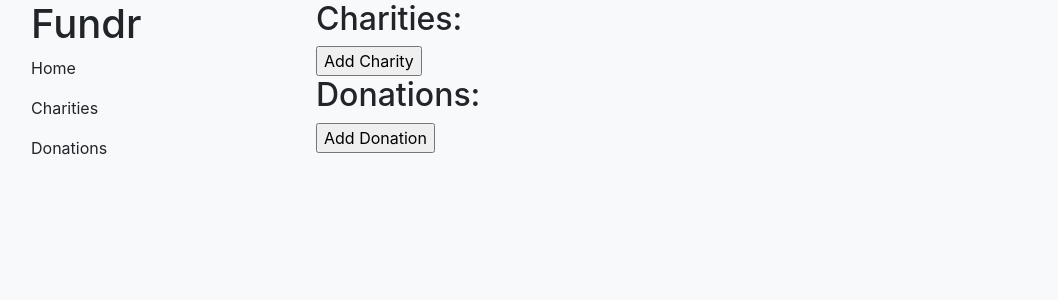
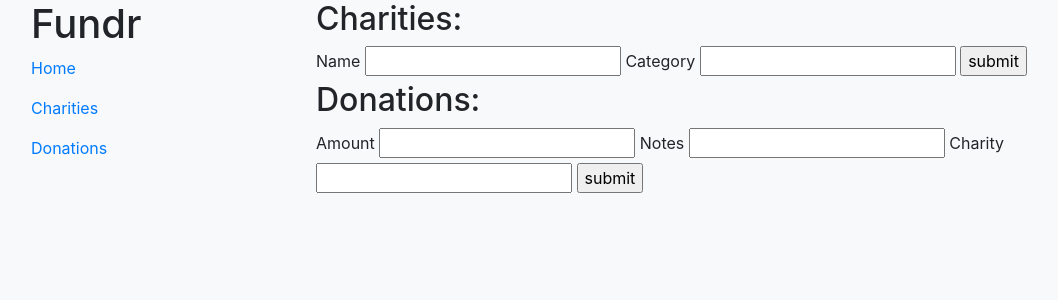
Before and after one commit to ojandali93/acs1700-contractor-project, a Flask app: page / in a window 1280 px wide. Shown: the top 300 px of the page, without its empty margins (54-1112 px from the left). Run offline with Flask 2, Linux system fonts and the light colour scheme; data that the repository does not hold is empty; some libraries are stand-ins or nearby versions.

Commit message:
added the charity pages and donation pages

```diff
--- a/app.py
+++ b/app.py
@@ -12,12 +12,7 @@ app = Flask(__name__)
 
 # Home Page (Shows a list of donations & charities)
 @app.route('/')
-def index():
-  if request.method == 'POST':
-    if request.form['submit'] == 'Add Charity':
-      return render_template('new_charity.html')
-    elif request.form['submit'] == 'Add Donation':
-      return render_template('new_donation.html')
+def home_page():
   all_donations = donations.find()
   all_charities = charities.find()
   return render_template('home_page.html', donations=all_donations, charities=all_charities)
@@ -34,20 +29,8 @@ def all_charities():
   all_charities = charities.find()
   return render_template('all_charities.html', all_charities=all_charities)
 
-# Grabs single donation
-@app.route('/donations/<donation_id>', methods=['GET'])
-def single_donation(donation_id):
-  single_donation = donations.find_one({'_id': ObjectId(donation_id)})
-  return render_template('donation_single.html', single_donation=single_donation)
-
-# Grabs single charity
-@app.route('/charities/<charities_id>', methods=['GET'])
-def single_charity(charities_id):
-  single_charity = charities.find_one({'_id': ObjectId(charities_id)})
-  return render_template('charity_single.html', single_charity=single_charity)
-
 # Create single donation
-@app.route('/donations/', methods=['POST'])
+@app.route('/donations', methods=['POST'])
 def create_donation():
   if request.form.get('charity_name') == '':
     return render_template('new_charity.html')
@@ -62,12 +45,14 @@ def create_donation():
     single_charity['total_donations'] = single_charity['total_donations'] + 1
     single_charity['total_donated'] = single_charity['total_donated'] + request.form.get('amount')
     single_charity['all_donations'].append(new_donation)
-    all_donations = donations.find()
-    return render_template('all_donations.html', all_donations=all_donations)
+  all_donations = donations.find()
+  all_charities = charities.find()
+  return render_template('home_page.html', donations=all_donations, charities=all_charities)
 
 # Create single charity
-@app.route('/charities/', methods=['POST'])
+@app.route('/charities', methods=['POST'])
 def create_charity():
+  print('hello')
   new_charity = {
     'name': request.form.get('charity_name'),
     'category': request.form.get('amount'),
@@ -76,8 +61,11 @@ def create_charity():
     'all_donations': [],
     'created_at': datetime.now()
   }
+  charities.insert_one(new_charity)
+  all_donations = donations.find()
   all_charities = charities.find()
-  return render_template('all_charities.html', all_charities=all_charities)
+  return render_template('home_page.html', donations=all_donations, charities=all_charities)
+
 
 #update a donatoin
 @app.route('/donations/<donation_id>', methods=['POST'])
@@ -96,7 +84,7 @@ def update_donation(donation_id):
 
 #update a charity
 @app.route('/donations/<charity_id>', methods=['POST'])
-def update_donation(charity_id):
+def update_charity(charity_id):
   charity_to_update = charities.find_one({'_id': ObjectId(charity_id)})
   updated_charity = {
     'name': request.form.get('charity_name'),
@@ -124,7 +112,7 @@ def donation_delete(donation_id):
 
 # Charity Deletion
 @app.route('/charities/<charity_id>', methods=['DELETE'])
-def donation_delete(charity_id):
+def charity_delete(charity_id):
   charity_to_delete = charities.find_one({'_id': ObjectId(charity_id)})
   list_of_donations = charity_to_delete['all_donations']
   for donation in list_of_donations:
@@ -134,5 +122,17 @@ def donation_delete(charity_id):
   all_charities = charities.find()
   return render_template('all_charities.html', all_charities=all_charities)
 
+# Grabs single donation
+@app.route('/donations/<donation_id>', methods=['GET'])
+def single_donation(donation_id):
+  single_donation = donations.find_one({'_id': ObjectId(donation_id)})
+  return render_template('donation_single.html', single_donation=single_donation)
+
+# Grabs single charity
+@app.route('/charities/<charities_id>', methods=['GET'])
+def single_charity(charities_id):
+  single_charity = charities.find_one({'_id': ObjectId(charities_id)})
+  return render_template('charity_single.html', single_charity=single_charity)
+
 if __name__ == '__main__':
     app.run(debug=True)
--- a/templates/home_page.html
+++ b/templates/home_page.html
@@ -11,7 +11,13 @@
 </div>
 {% endfor %}
 <div>
-  <input type="submit" name="submit" value="Add Charity"/>
+  <form method="post" actions="{{ url_for('create_charity') }}">
+    <label>Name</label>
+    <input type="text" name="name"/>
+    <label>Category</label>
+    <input type="text" name="category"/>
+    <input type="submit" name="submit" value="submit"/>
+  </form>
 </div>
 
 <h2>Donations:</h2>
@@ -25,7 +31,15 @@
 </div>
 {% endfor %}
 <div>
-  <input type="submit" name="submit" value="Add Donation"/>
+  <form method="POST" actions="{{ url_for('create_donation') }}">
+    <label>Amount</label>
+    <input type="text" name="amount"/>
+    <label>Notes</label>
+    <input type="text" name="notes"/>
+    <label>Charity</label>
+    <input type="text" name="notes"/>
+    <input type="submit" name="submit" value="submit"/>
+  </form>
 </div>
 
 {% endblock %}
--- a/templates/new_donation.html
+++ b/templates/new_donation.html
@@ -2,7 +2,7 @@
 {% block content %}
 <h2>Add A New Donation:</h2>
 
-<form method="POST" actions="/donations/">
+<form method="POST" actions="/donations">
   <label>Amount</label>
   <input type="text" name="amount"/>
   <label>Notes</label>
--- a/templates/partials/navbar.html
+++ b/templates/partials/navbar.html
@@ -1,4 +1,4 @@
 <h1>Fundr</h1>
-<p>Home</p>
-<p>Charities</p>
-<p>Donations</p>
+<a href="/" ><p>Home</p></a>
+<a href="/charities" ><p>Charities</p></a>
+<a href="/donations" ><p>Donations</p></a>
```
Also changed, not shown: templates/all_charities.html (added, +14 -0 lines), templates/all_donations.html (added, +15 -0 lines).
